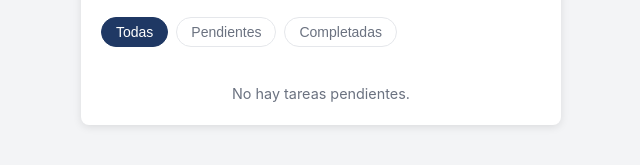
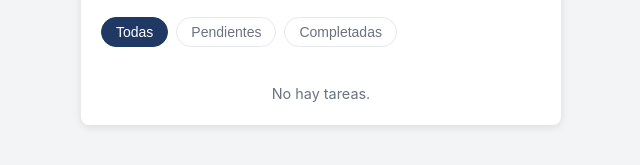
Before and after one commit to joanjz10/To-Do-List, a plain HTML site: page index.html in a window 1280 px wide. Shown: the part 187-352 px from the top of the page, 319-959 px from the left. Drawn offline with Linux system fonts and the light colour scheme.

Commit message:
Muestra un mensaje de vacio distinto segun el filtro activo
Antes el texto era fijo ("No hay tareas pendientes.") sin importar
el filtro. Ahora se ajusta a "Todas/Pendientes/Completadas".

```diff
--- a/index.html
+++ b/index.html
@@ -32,7 +32,7 @@
           <button type="button" class="filter-btn" data-filter="completed" aria-pressed="false">Completadas</button>
         </div>
         <ul id="task-list" class="task-list"></ul> <!-- aquí JS va a insertar cada tarea -->
-        <p id="empty-state" class="empty-state">No hay tareas pendientes.</p> <!-- mensaje cuando no hay tareas -->
+        <p id="empty-state" class="empty-state">No hay tareas.</p> <!-- mensaje cuando no hay tareas, JS lo ajusta según el filtro -->
       </main>
     </div>
 
--- a/js/app.js
+++ b/js/app.js
@@ -56,9 +56,16 @@ taskForm.addEventListener("submit", (event) => {
   taskInput.value = ""; /* limpia el input para escribir la siguiente tarea */
 });
 
+const emptyMessages = {
+  all: "No hay tareas.",
+  pending: "No hay tareas pendientes.",
+  completed: "No hay tareas completadas.",
+}; // un mensaje distinto según el filtro activo
+
 function updateEmptyState() {
   const allTasks = taskList.querySelectorAll(".task-item"); // todas las tareas, sin importar el filtro
   const visibleTasks = Array.from(allTasks).filter((task) => task.style.display !== "none"); // solo las que se ven con el filtro actual
+  emptyState.textContent = emptyMessages[currentFilter]; // ajusta el texto al filtro actual
   emptyState.style.display = visibleTasks.length > 0 ? "none" : "block"; // si hay tareas visibles, lo oculta; si no, lo muestra
 }
 
```
